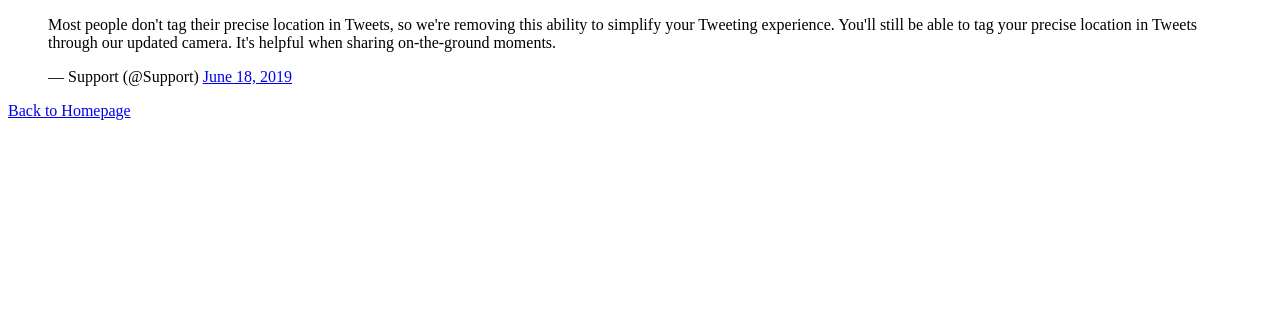
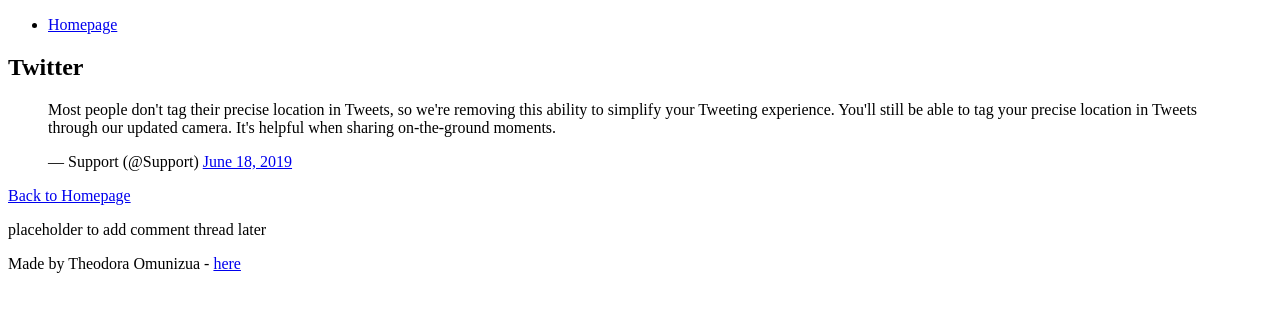
Before and after one commit to tomunizua/alu-web-development, a plain HTML site: page html_basic/tweets.html in a window 1280 px wide. Drawn offline with Linux system fonts and the light colour scheme.

Commit message:
3rd task

```diff
--- a/html_basic/tweets.html
+++ b/html_basic/tweets.html
@@ -6,7 +6,23 @@
     <title>Document</title>
 </head>
 <body>
-    <blockquote class="twitter-tweet" data-theme="dark"><p lang="en" dir="ltr">Most people don&#39;t tag their precise location in Tweets, so we&#39;re removing this ability to simplify your Tweeting experience. You&#39;ll still be able to tag your precise location in Tweets through our updated camera. It&#39;s helpful when sharing on-the-ground moments.</p>&mdash; Support (@Support) <a href="https://twitter.com/Support/status/1141039841993355264?ref_src=twsrc%5Etfw">June 18, 2019</a></blockquote> <script async src="https://platform.twitter.com/widgets.js" charset="utf-8"></script>
-    <a href="index.html">Back to Homepage</a>
+    <header>
+        <ul> <!--Navigation-->
+            <li><a href="index.html">Homepage</a></li>
+        </ul>
+    </header>
+    <main>
+        <article>
+            <h2>Twitter</h2>
+            <blockquote class="twitter-tweet" data-theme="dark"><p lang="en" dir="ltr">Most people don&#39;t tag their precise location in Tweets, so we&#39;re removing this ability to simplify your Tweeting experience. You&#39;ll still be able to tag your precise location in Tweets through our updated camera. It&#39;s helpful when sharing on-the-ground moments.</p>&mdash; Support (@Support) <a href="https://twitter.com/Support/status/1141039841993355264?ref_src=twsrc%5Etfw">June 18, 2019</a></blockquote> <script async src="https://platform.twitter.com/widgets.js" charset="utf-8"></script>
+                <a href="index.html">Back to Homepage</a>
+        </article>
+        <aside>
+            <p>placeholder to add comment thread later</p>
+        </aside>
+    </main>
+    <footer>
+        <p>Made by Theodora Omunizua - <a href="https://unsplash.com/" target="_blank">here</a></p>
+    </footer>
 </body>
 </html>
```
Also changed, not shown: html_basic/index.html (+16 -1 lines).
